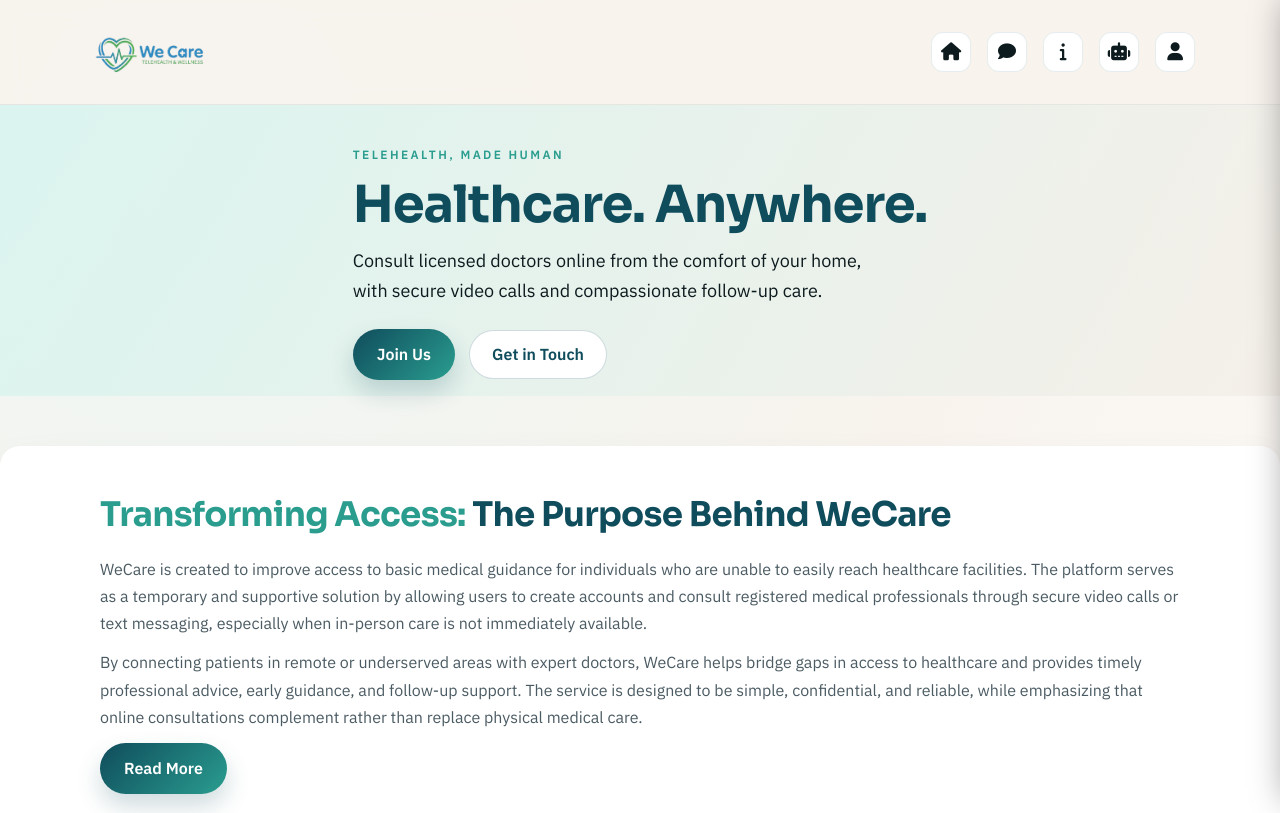
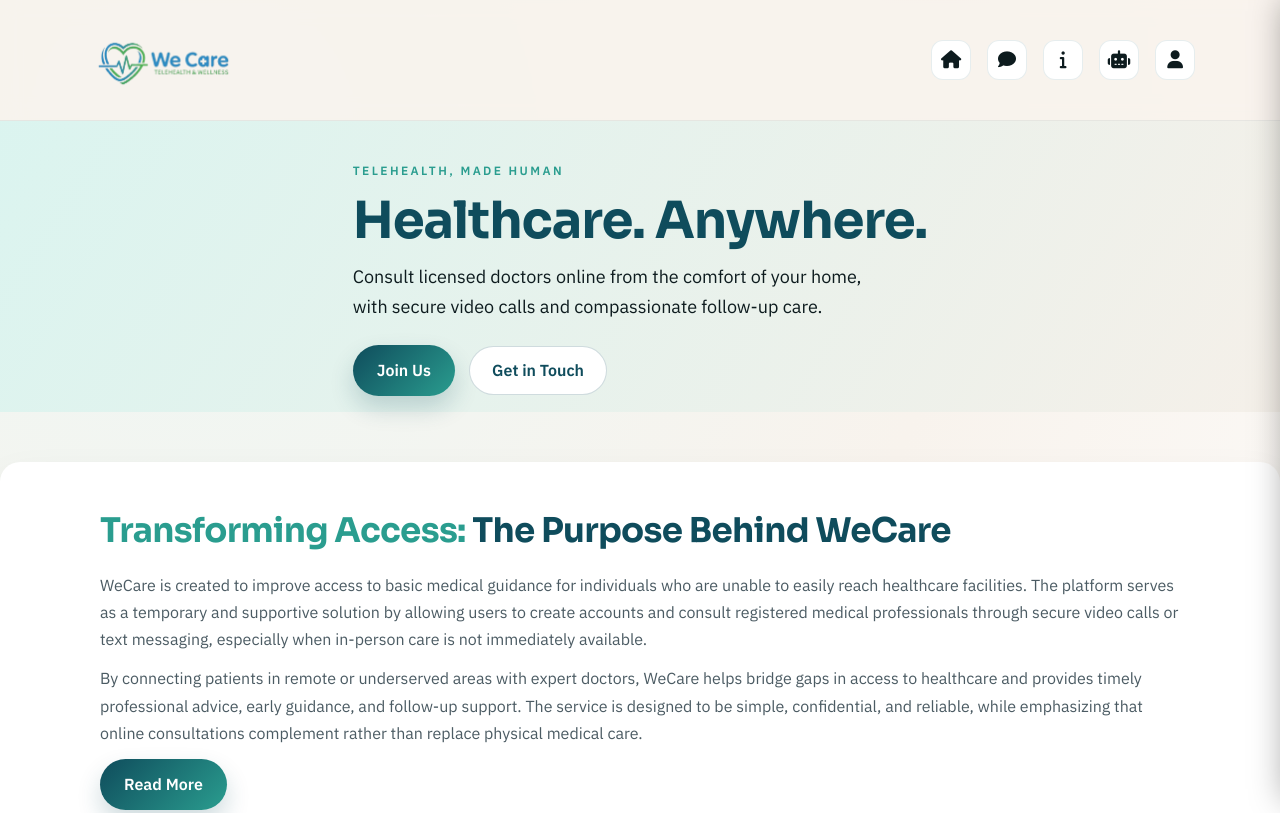
Before and after one commit to adverse-stack/telemedicine-app, a website: page public/index.html in a window 1280 px wide. Shown: the top 813 px of the page. Drawn offline with Linux system fonts and the light colour scheme.

Commit message:
bigger logoo

```diff
--- a/public/style.css
+++ b/public/style.css
@@ -70,7 +70,7 @@ p {
 }
 
 .brand img {
-  height: 76px;
+  height: 92px;
   width: auto;
   display: block;
   background: transparent !important;
```
